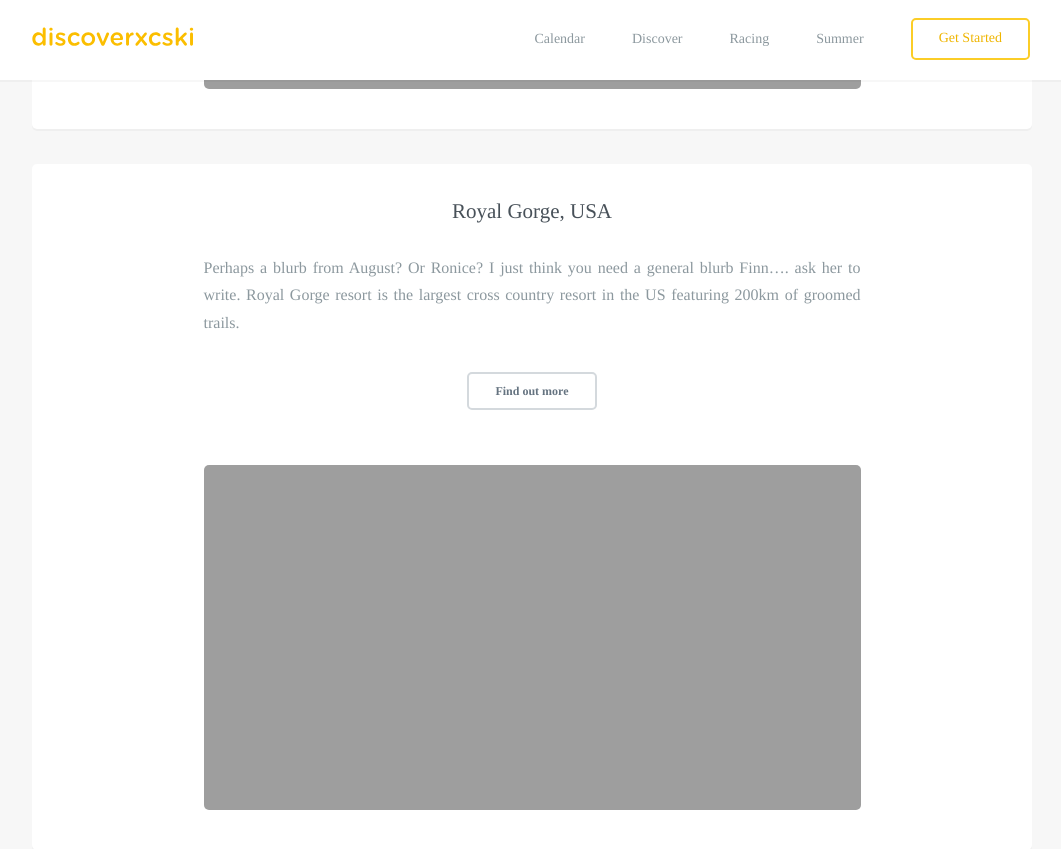
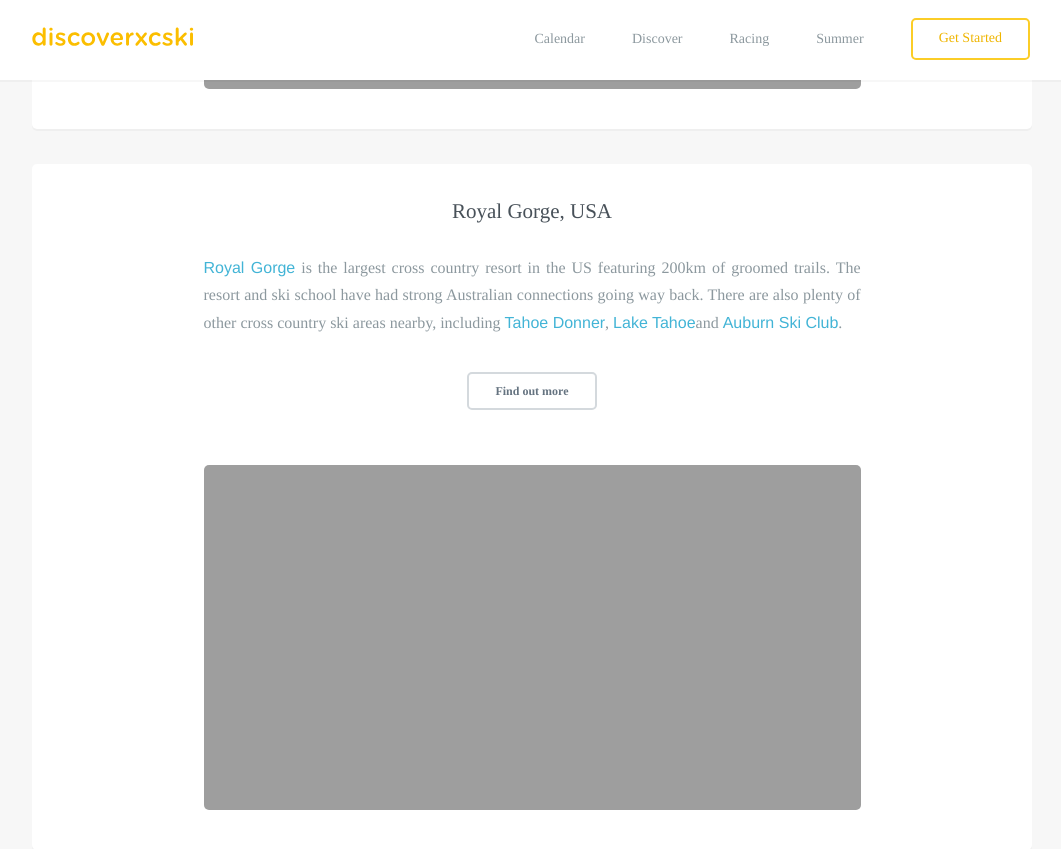
Before and after one commit to robcatto/robcatto.github.io, a Jekyll site: the page built from summer/endless-winter/index.html, in a window 1280 px wide and 900 px high, scrolled down 3483 px. Shown: the top 849 px of the window, without its empty margins (108-1169 px from the left). Built offline with Jekyll 4.4.1, drawn with Linux system fonts in a browser that asks for light colours; some web fonts are replaced; Markdown is read by kramdown in place of the engine named in the settings.

Commit message:
Update index.html

```diff
--- a/summer/endless-winter/index.html
+++ b/summer/endless-winter/index.html
@@ -95,7 +95,7 @@ layout: default
 
                         <section class="mobile_section" style="padding-bottom: 40px;">
                 <h3 class="heading__aligned--page" style="text-align: center;">Royal Gorge, USA</h3>
-                <p class="left__aligned--p">Perhaps a blurb from August? Or Ronice?  I just think you need a general blurb Finn….  ask her to write. Royal Gorge resort is the largest cross country resort in the US featuring 200km of groomed trails.
+                <p class="left__aligned--p"> <a href="http://www.royalgorge.com/xcski" target="_blank">Royal Gorge</a> is the largest cross country resort in the US featuring 200km of groomed trails. The resort and ski school have had strong Australian connections going way back. There are also plenty of other cross country ski areas nearby, including <a href="http://www.tahoedonner.com/cross-country"target="_blank">Tahoe Donner</a>, <a href="https://tahoexc.org/"target="_blank">Lake Tahoe</a>and <a href="http://auburnskiclub.com/nordic/"target="_blank">Auburn Ski Club</a>.
                 </p>
 
                 <a class="button small dark" href="http://www.royalgorge.com/xcski" data-featurette="analytics-click-event" target="_blank" data-event-category="button" data-event-action="M: Clicked Design an iOS Game" data-event-label="Source: Homepage Alt" id="featurette-35">Find out more</a>
```
